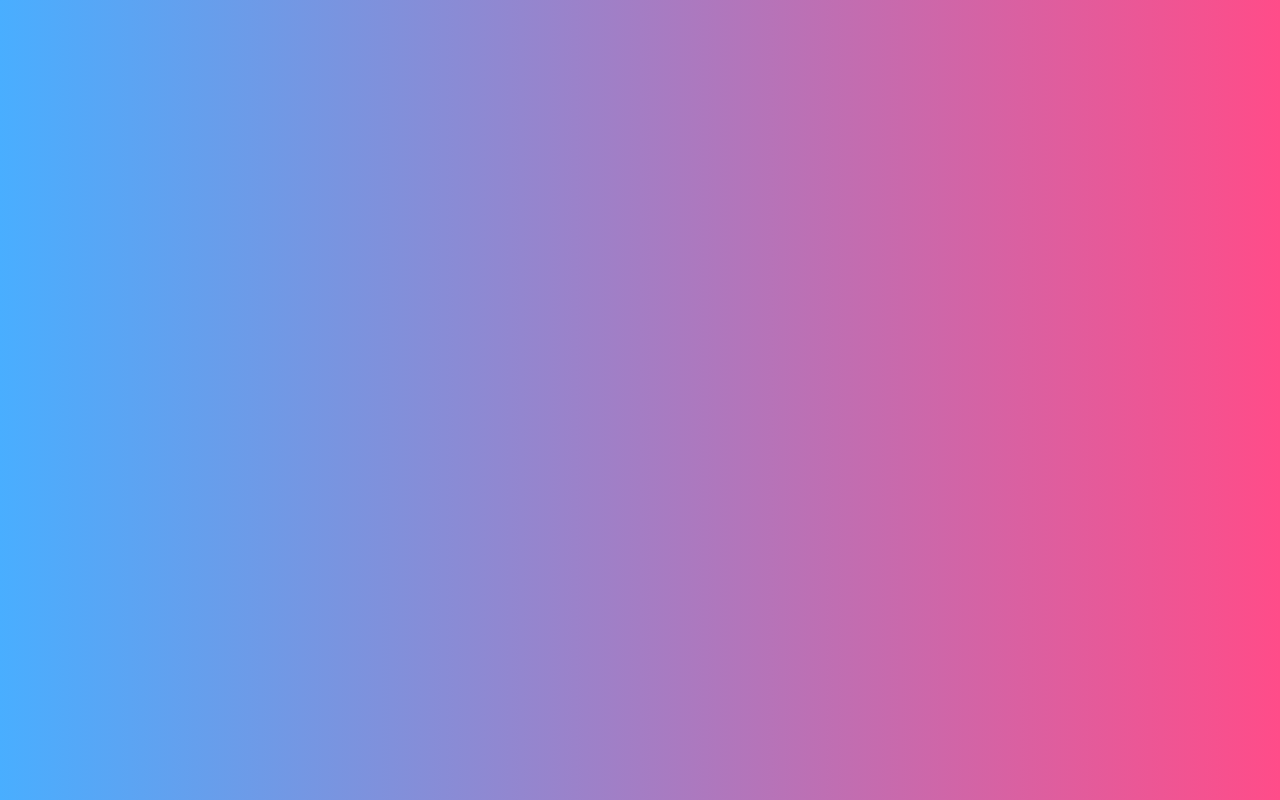
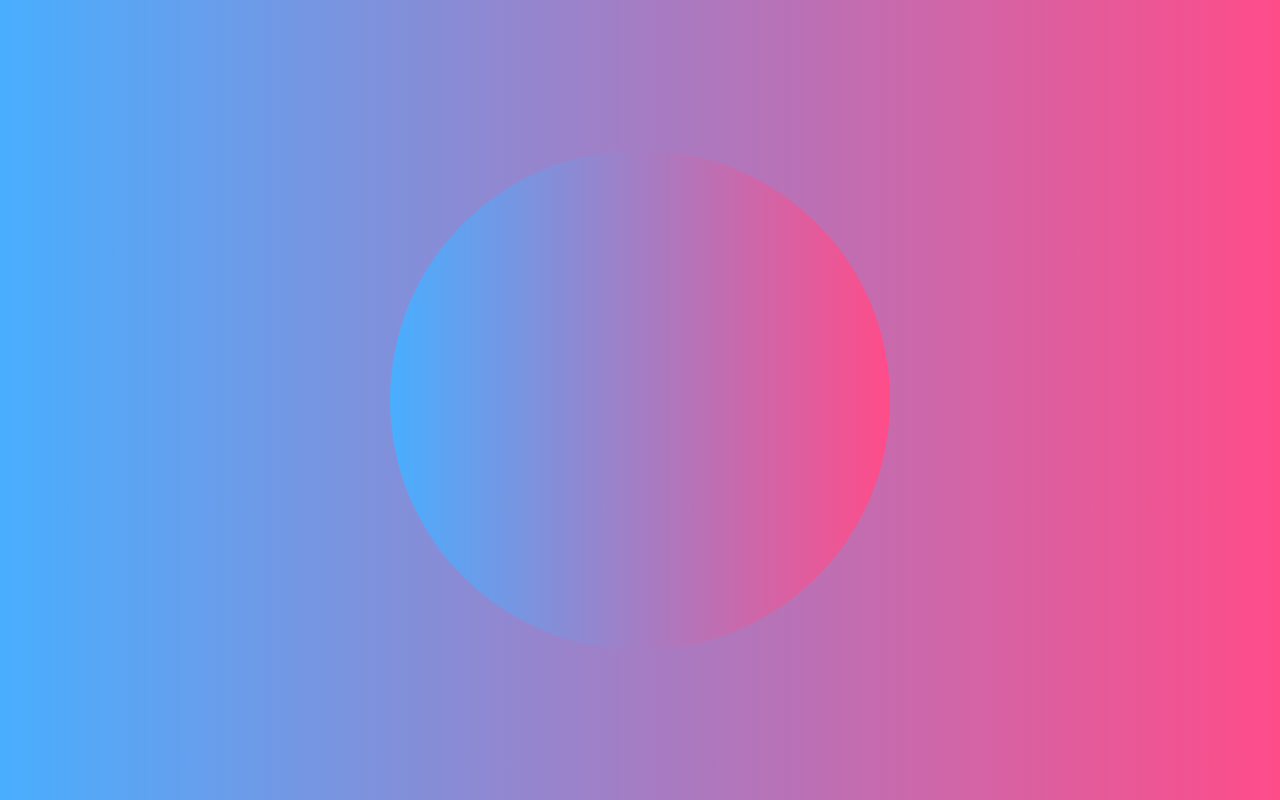
Before and after one commit to CJR85/css-abstract-background, a plain HTML site: page index.html in a window 1280 px wide. Drawn offline with Linux system fonts and the light colour scheme.

Commit message:
Style circle div.

```diff
--- a/style.css
+++ b/style.css
@@ -14,3 +14,12 @@ section {
   min-height: 100vh;
   background: linear-gradient(90deg, #49aeff, #ff4c89);
 }
+
+.circle {
+  position: absolute;
+  width: 500px;
+  height: 500px;
+  background: linear-gradient(90deg, #49aeff, #ff4c89);
+  border-radius: 50%;
+  // border: 2px solid #000;
+}
```
